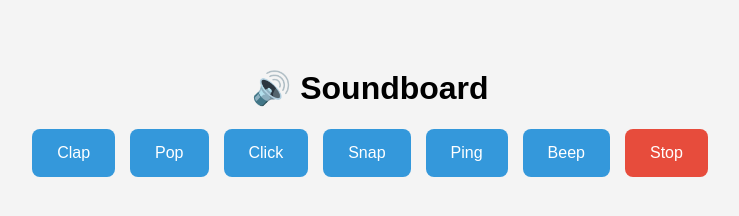
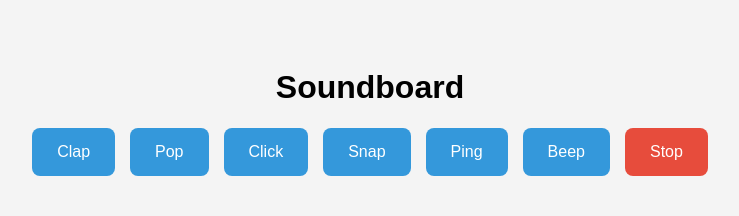
Before and after one commit to acciojob/Soundbar-SameerSangpal, a website: page main.html in a window 1280 px wide. Both pictures are taken after a click on the button "Clap". Shown: the whole page, without its empty margins (270-1009 px from the left). Drawn offline with Linux system fonts and the light colour scheme.

Commit message:
created a submission

```diff
--- a/main.html
+++ b/main.html
@@ -16,6 +16,7 @@
       flex-wrap: wrap;
       justify-content: center;
       gap: 15px;
+      margin-bottom: 30px;
     }
 
     .btn, .stop {
@@ -40,11 +41,15 @@
     .stop:hover {
       background-color: #c0392b;
     }
+
+    audio {
+      display: none;
+    }
   </style>
 </head>
 <body>
 
-  <h1>🔊 Soundboard</h1>
+  <h1>Soundboard</h1>
   <div id="buttons"></div>
 
   <script>
@@ -64,17 +69,27 @@
       const btn = document.createElement('button');
       btn.classList.add('btn');
       btn.innerText = name;
+
+      const audio = document.createElement('audio');
+      audio.src = url;
+      audio.setAttribute('preload', 'auto');
+      audio.setAttribute('data-name', name);
+      audio.classList.add('audio-player');
+      audioElements[name] = audio;
+
+      document.body.appendChild(audio);
+
       btn.addEventListener('click', () => {
         stopSounds();
-        audioElements[name].play();
+        audio.play().catch(err => {
+          console.error(`Playback failed for ${name}:`, err);
         });
-
-      const audio = new Audio(url);
-      audioElements[name] = audio;
+      });
 
       buttonsContainer.appendChild(btn);
     });
 
+    // Stop Button
     const stopBtn = document.createElement('button');
     stopBtn.classList.add('stop');
     stopBtn.innerText = 'Stop';
@@ -82,12 +97,13 @@
     buttonsContainer.appendChild(stopBtn);
 
     function stopSounds() {
-      for (const sound in audioElements) {
-        const audio = audioElements[sound];
+      for (const name in audioElements) {
+        const audio = audioElements[name];
         audio.pause();
         audio.currentTime = 0;
       }
     }
   </script>
+
 </body>
 </html>
```
Lines whose indentation alone changed are shown as unchanged.
